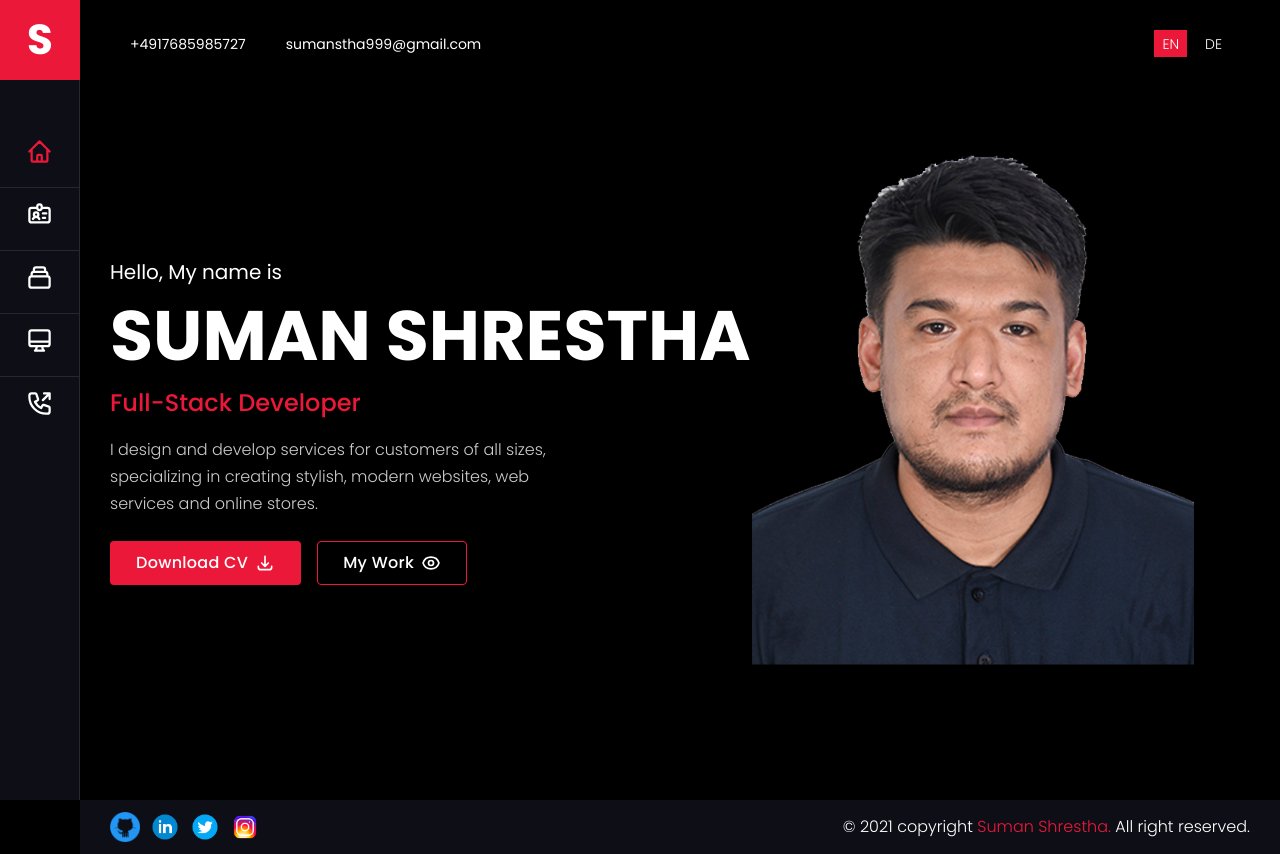
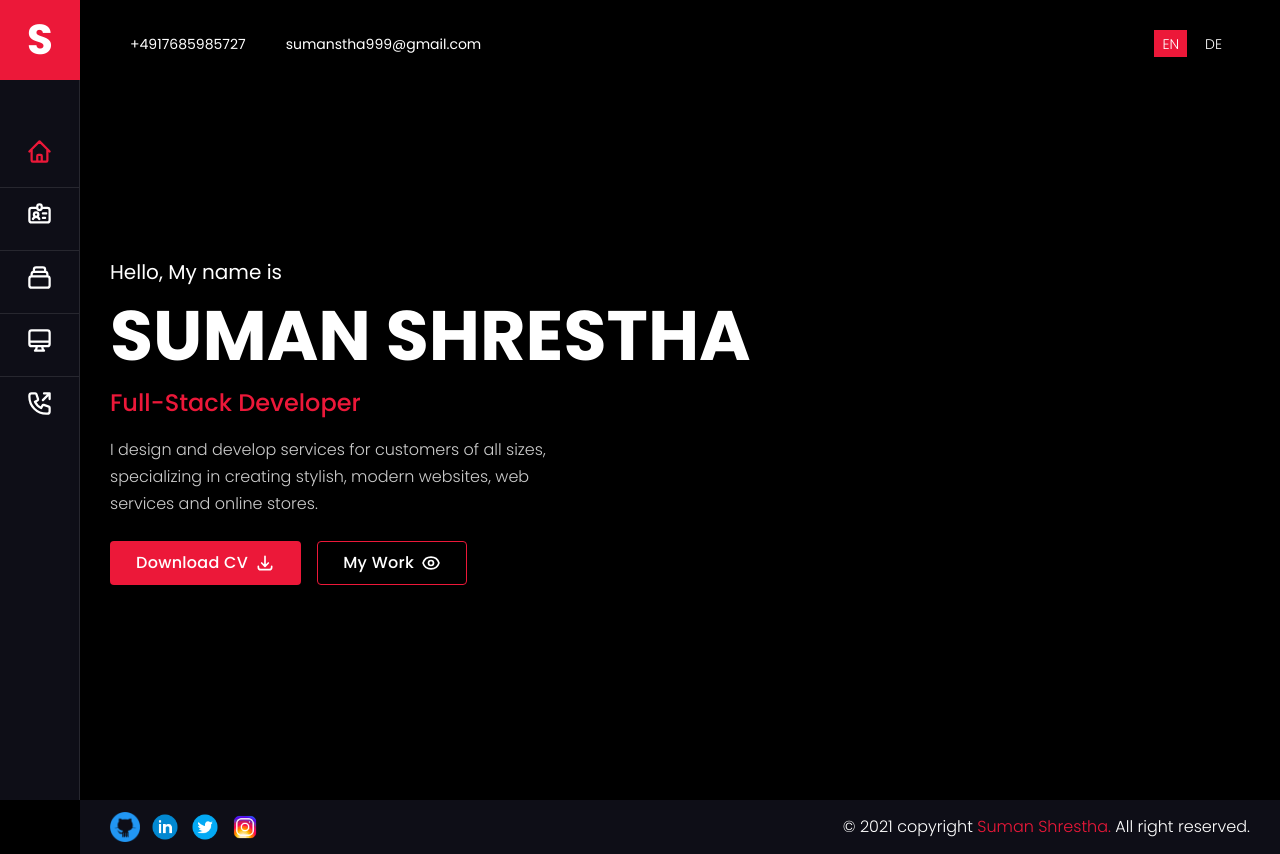
Before and after one commit to sumancfc/react-next-portfolio, a Next.js app: page / in a window 1280 px wide. Built offline with nearby package versions, Linux system fonts and the light colour scheme.

Commit message:
Portfolio

```diff
--- a/pages/index.js
+++ b/pages/index.js
@@ -15,10 +15,10 @@ const HomePage = () => {
 
         <Hero />
 
-        <BackgroundImage
+        {/* <BackgroundImage
           className='home-image'
           imageSrc='/img/home-banner.png'
-        />
+        /> */}
       </section>
     </>
   );
```
Also changed, not shown: 1 other file (tests, documents, lock files or other folders).
